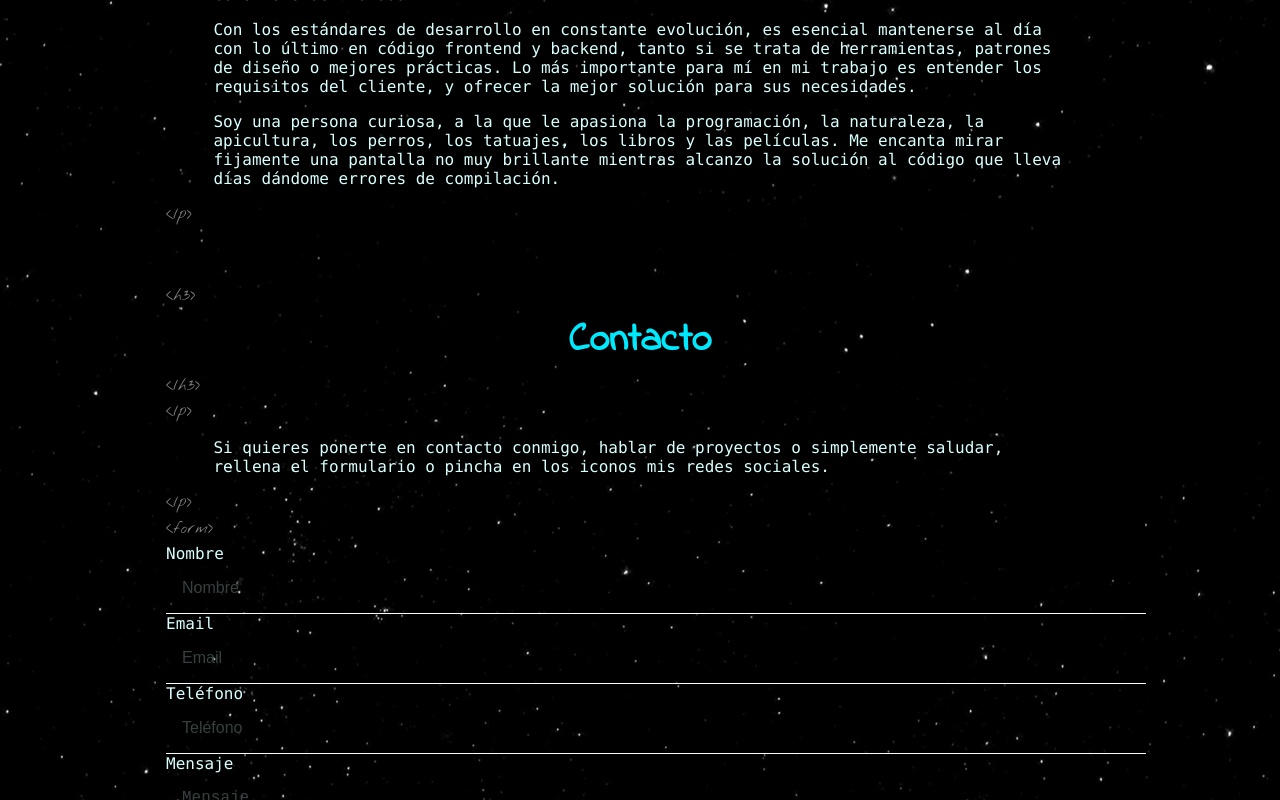
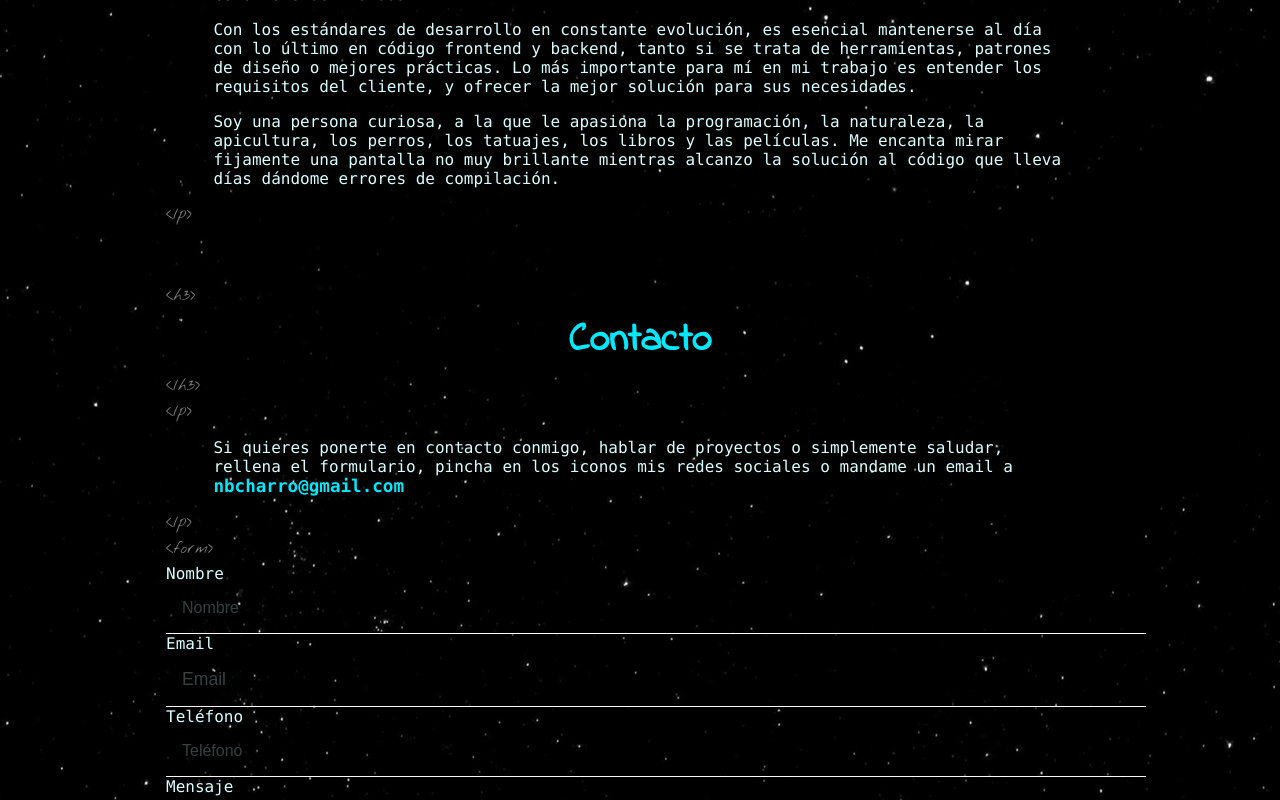
Before and after one commit to NBCharro/Portfolio, a React (Vite) app: page / in a window 1280 px wide. Shown: the part 2000-2800 px from the top of the page. Built offline with nearby package versions, Linux system fonts and the light colour scheme.

Commit message:
agregado el email para que este a la vista

```diff
--- a/src/pages/Contacto.jsx
+++ b/src/pages/Contacto.jsx
@@ -21,7 +21,7 @@ function Contacto() {
 			<h3>Contacto</h3>
 			<p className='estiloTag'>{'</h3>'}</p>
 			<p className='estiloTag'>{'</p>'}</p>
-			<p>Si quieres ponerte en contacto conmigo, hablar de proyectos o simplemente saludar, rellena el formulario o pincha en los iconos mis redes sociales.</p>
+			<p>Si quieres ponerte en contacto conmigo, hablar de proyectos o simplemente saludar, rellena el formulario, pincha en los iconos mis redes sociales o mandame un email a <strong id='email'>nbcharro@gmail.com</strong></p>
 			<p className='estiloTag'>{'</p>'}</p>
 			<p className='estiloTag'>{'<form>'}</p>
 			<form ref={form} onSubmit={sendEmail}>
--- a/src/pages/contacto.css
+++ b/src/pages/contacto.css
@@ -6,6 +6,11 @@
 	position: relative;
 	width: 90%;
 	left: 5%;
+}
+
+#contacto #email {
+	font-size: 1.1em;
+	color: #00e8fc;
 }
 
 input,
```
